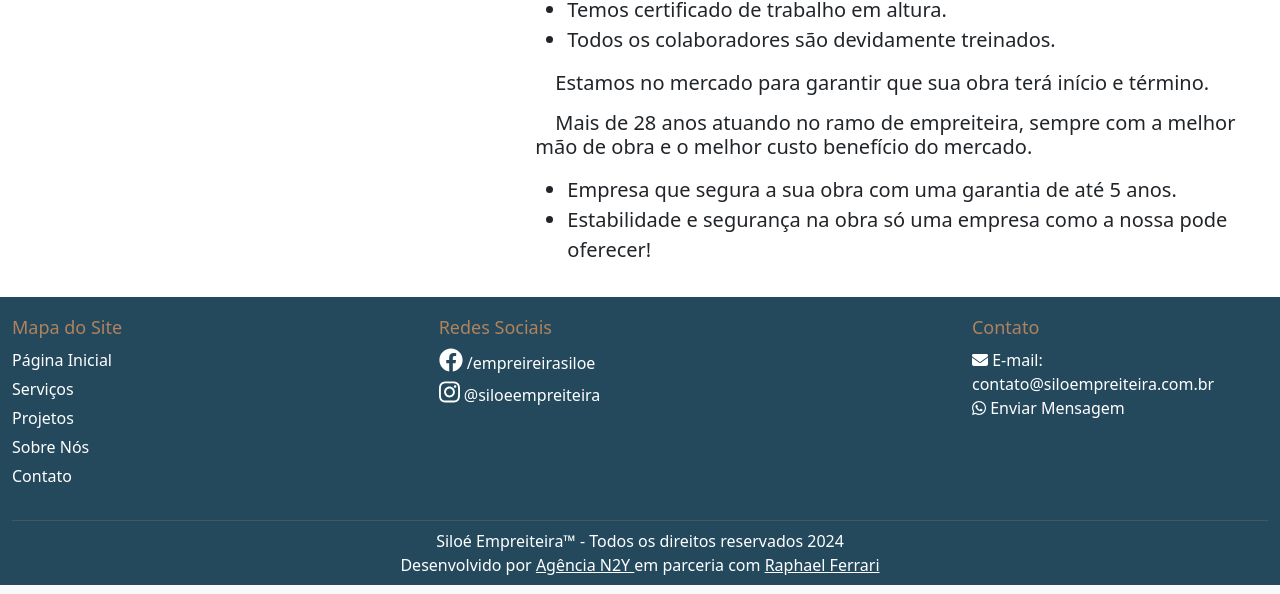
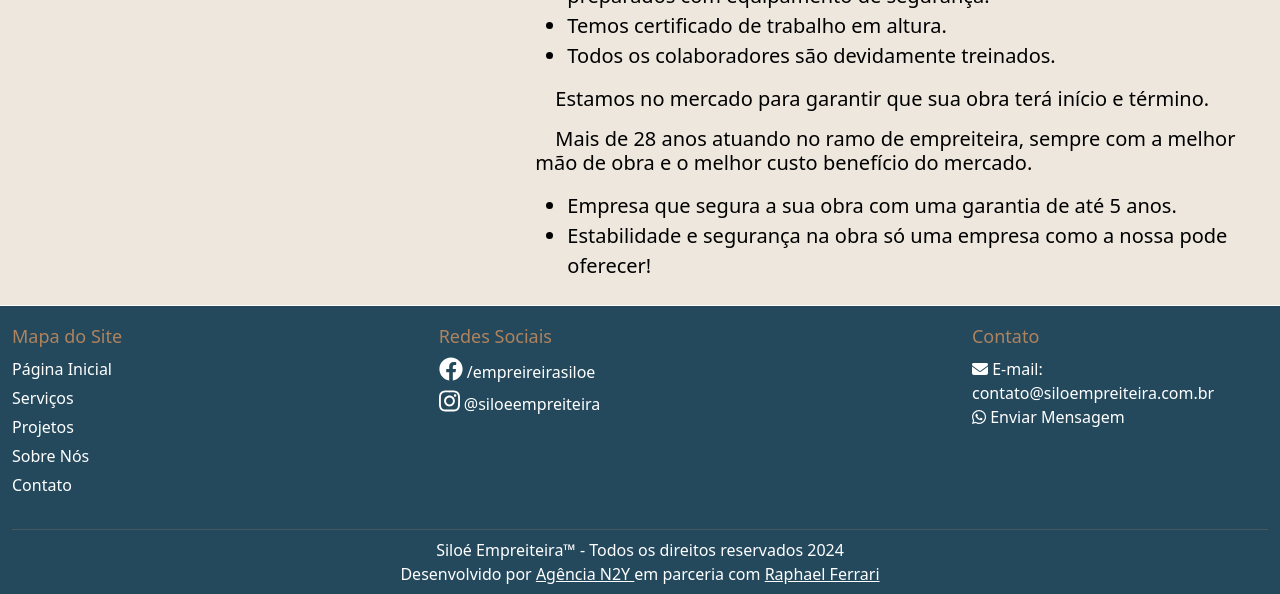
Before and after one commit to professorHugo/siloeempreiteira, a PHP site: page /?Page=About in a window 1280 px wide. Shown: the part 956-1550 px from the top of the page. Run offline with PHP 8.4, Linux system fonts and the light colour scheme; a stand-in replaces the project's code that opens the database connection; some libraries are stand-ins or nearby versions.

Commit message:
V0.0.7g
Teste para alteração visual da página Jobs.

```diff
--- a/Pages/About/index.php
+++ b/Pages/About/index.php
@@ -1,9 +1,9 @@
-<section id="About" class="row padding-top-2vh">
+<section id="About" class="row bloco-jobs-cor padding-top-2vh padding-bottom-1vh" style="margin-bottom: -15px;">
   <h1 class="texto-cor-primaria texto-w-bolder">Sobre nós</h1>
   <!-- <hr> -->
 
 
-  <article id="About-Article" class="row">
+  <article id="About-Article" class="row padding-top-2vh">
     <div class="col-12 col-md-5">
       <img src="./assets/img/About/about_2.png" alt="Sobre nós" class="img-fluid">
     </div>
```
